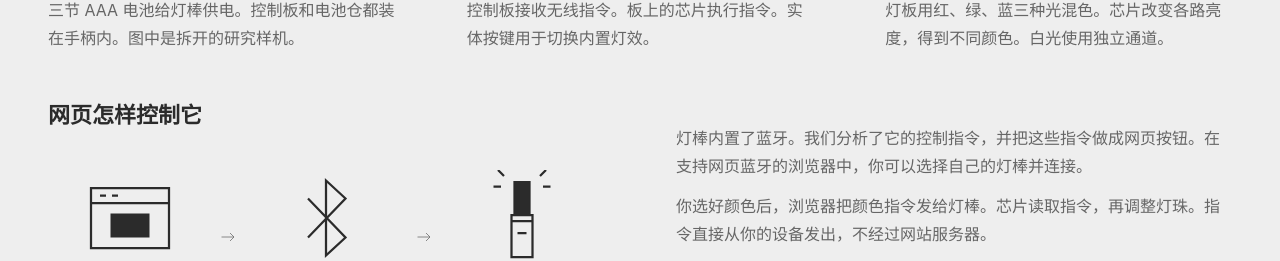
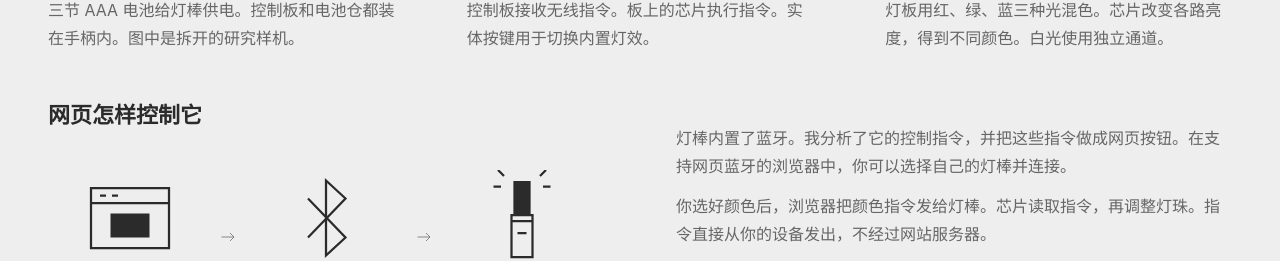
Before and after one commit to CloudyMoonShape/wuwa-lightstick, a website: page web/principles.html in a window 1280 px wide. Shown: the part 1020-1281 px from the top of the page. Drawn offline with Linux system fonts and the light colour scheme.

Commit message:
Use first-person singular in principles copy

```diff
--- a/web/principles.html
+++ b/web/principles.html
@@ -162,7 +162,7 @@
         </div>
       </div>
       <div class="copy">
-        <p>灯棒内置了蓝牙。我们分析了它的控制指令，并把这些指令做成网页按钮。在支持网页蓝牙的浏览器中，你可以选择自己的灯棒并连接。</p>
+        <p>灯棒内置了蓝牙。我分析了它的控制指令，并把这些指令做成网页按钮。在支持网页蓝牙的浏览器中，你可以选择自己的灯棒并连接。</p>
         <p>你选好颜色后，浏览器把颜色指令发给灯棒。芯片读取指令，再调整灯珠。指令直接从你的设备发出，不经过网站服务器。</p>
         <p>灯珠和屏幕的出光不同。网页会先调整混色比例，再发送颜色。这些比例来自实物试调，不同批次的灯棒仍可能有色差。</p>
       </div>
```
